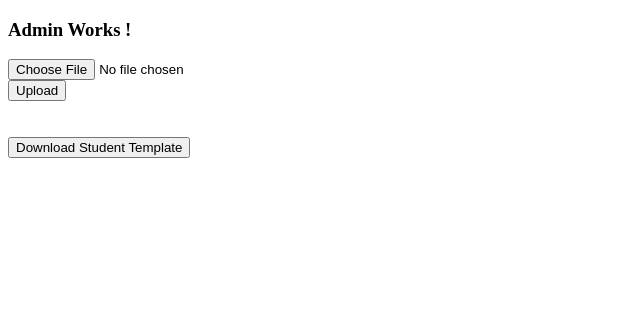
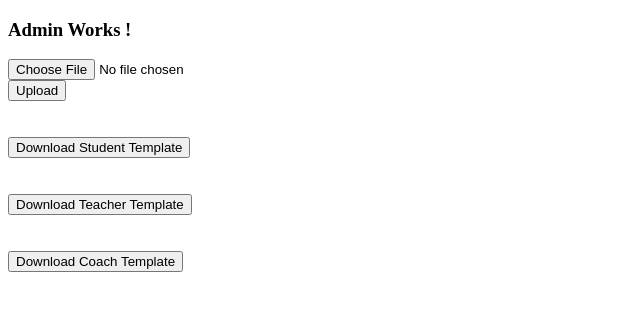
Before and after one commit to yatinranga/my-good-school, an Angular app in the folder mgs/src/main/angular/: page /admin in a window 1280 px wide. Shown: the top 310 px of the page, without its empty margins (0-640 px from the left). Built offline with nearby package versions, Linux system fonts and the light colour scheme.

Commit message:
Template download

```diff
--- a/mgs/src/main/angular/src/app/admin/admin.component.html
+++ b/mgs/src/main/angular/src/app/admin/admin.component.html
@@ -11,4 +11,15 @@
     <div>
       <br><br>
       <button type="button" name="" (click)="downloadStudent()">Download Student Template</button>
+      <a style="display: none;" download #dwnld></a>
     </div>
+    <div>
+      <br><br>
+      <button type="button" name="" (click)="downloadTeacher()">Download Teacher Template</button>
+      <a style="display: none;" download #dwnld></a>
+    </div>
+    <div>
+      <br><br>
+      <button type="button" name="" (click)="downloadCoach()">Download Coach Template</button>
+      <a style="display: none;" download #dwnld></a>
+    </div>
--- a/mgs/src/main/angular/src/app/admin/admin.component.ts
+++ b/mgs/src/main/angular/src/app/admin/admin.component.ts
@@ -1,10 +1,11 @@
 // import { Component, OnInit } from '@angular/core';
 // import { AdminService } from './admin.service';
 
-import { Component, OnInit} from '@angular/core';
+import { Component, OnInit, ViewChild, ElementRef} from '@angular/core';
 import { FormBuilder, FormGroup } from '@angular/forms';
 import { HttpClient } from '@angular/common/http';
 import { AdminService } from './admin.service';
+import { HttpResponse } from '@angular/common/http';
 
 
 @Component({
@@ -14,6 +15,8 @@ import { AdminService } from './admin.service';
 })
 
 export class AdminComponent implements OnInit {
+
+  @ViewChild ('dwnld', {static:false}) dwnld: ElementRef
 
   uploadForm = this.fb.group({
     profile : ['']
@@ -45,9 +48,29 @@ export class AdminComponent implements OnInit {
   }
 
   downloadStudent(){
-    this.adminService.getStudent().subscribe(
-      (res) => console.log(res),
-      (err) => console.log(err)
-    );
+    this.dwnld.nativeElement.href = "http://localhost:8083/api/template/export/student";
+    this.dwnld.nativeElement.click();
+  //   this.adminService.getStudent().subscribe(
+  //     (res) => console.log(res),
+  //     (err) => console.log("Error downloading the file"));
+  // }
+
+}
+  downloadTeacher(){
+    this.dwnld.nativeElement.href = "http://localhost:8083/api/template/export/teacher";
+    this.dwnld.nativeElement.click();
   }
+
+
+  downloadCoach(){
+    this.dwnld.nativeElement.href = "http://localhost:8083/api/template/export/coach";
+    this.dwnld.nativeElement.click();
+  }
+
+//   this.fileService.downloadFile().subscribe(response => {
+//     window.location.href = response.url;}),
+//     error => console.log('Error downloading the file'),
+
+//                () => console.info('File downloaded successfully');
+// }
 }
--- a/mgs/src/main/angular/src/app/admin/admin.service.ts
+++ b/mgs/src/main/angular/src/app/admin/admin.service.ts
@@ -5,7 +5,9 @@ import { Injectable } from '@angular/core';
 import { HttpHeaders } from '@angular/common/http';
 import { HttpClient } from '@angular/common/http'
 import { Observable } from 'rxjs';
-import { User } from 'src/app/user';
+
+import { HttpResponse } from '@angular/common/http';
+
 
 @Injectable
 ({
@@ -27,6 +29,7 @@ export class AdminService {
   }
 
   getStudent():Observable<any>{
-    return this.http.get("http://localhost:8083/api/students/export/student");
+    return this.http.get("http://localhost:8083/api/template/export/student",
+                         {responseType: "blob"});
   }
 }
--- a/mgs/src/main/angular/src/app/app-routing.module.ts
+++ b/mgs/src/main/angular/src/app/app-routing.module.ts
@@ -4,15 +4,23 @@ import { Routes, RouterModule } from '@angular/router';
 import { LoginComponent } from './login/login.component';
 
 const routes: Routes = [
-  { path: '',
+  {
+    path: '',
     redirectTo: '/admin',
-    pathMatch: 'full' },
-  { path: 'admin',
-    loadChildren: () => import('./admin/admin.module').then(m => m.AdminModule)},
-  { path: 'login',
-    component: LoginComponent},
-  { path: 'student',
-    loadChildren: () => import('./student/student.module').then(m => m.StudentModule) }
+    pathMatch: 'full'
+  },
+  {
+    path: 'admin',
+    loadChildren: './admin/admin.module#AdminModule'
+  },
+  {
+    path: 'login',
+    component: LoginComponent
+  },
+  {
+    path: 'student',
+    loadChildren: () => import('./student/student.module').then(m => m.StudentModule)
+  }
 ];
 
 
```
